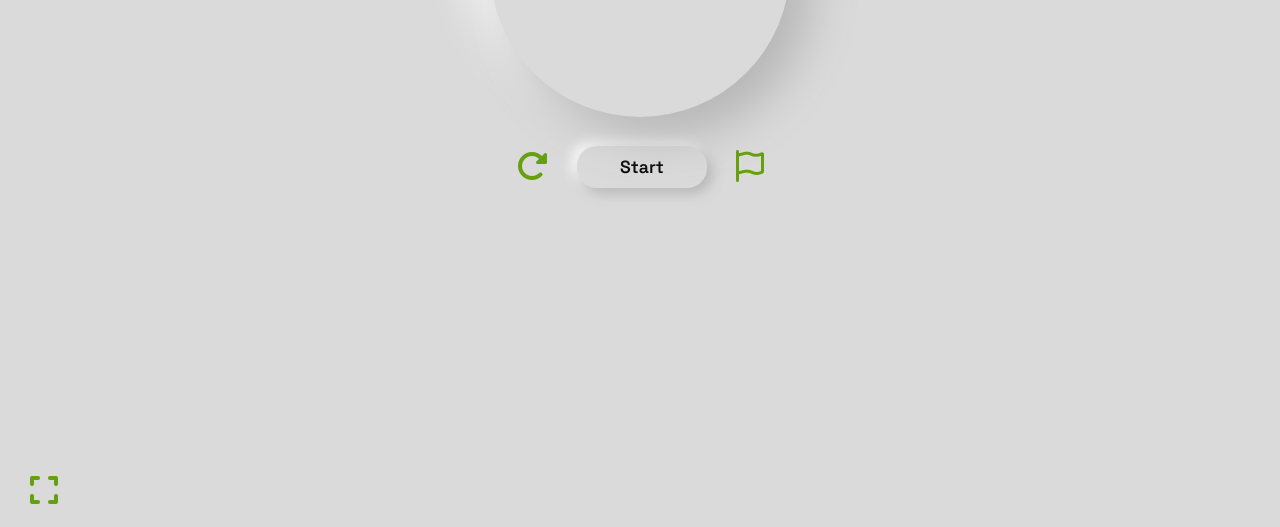
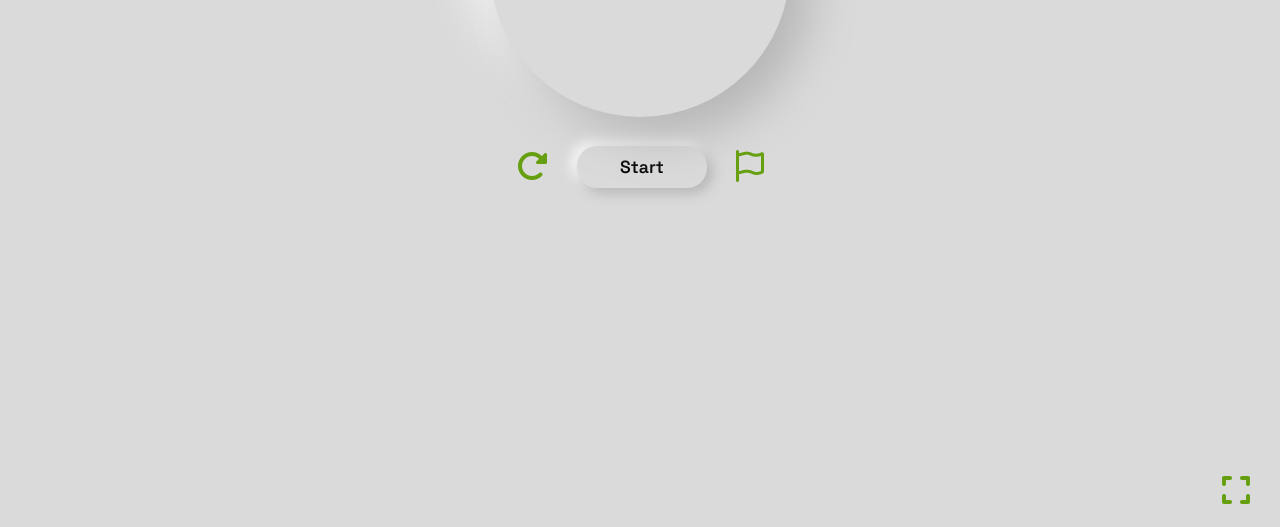
Before and after one commit to Pankaj3112/StopWatch-Mini-Project, a plain HTML site: page index.html in a window 1280 px wide. Shown: the part 273-800 px from the top of the page. Drawn offline with Linux system fonts and the light colour scheme.

Commit message:
Update styles.css

```diff
--- a/styles.css
+++ b/styles.css
@@ -169,7 +169,7 @@ width: 60px;
 width: fit-content;
 height: fit-content;
 position: absolute;
-left: 30px;
+right: 30px;
 bottom: 20px;
 cursor: pointer;
 transition: all 0.5s;
```
